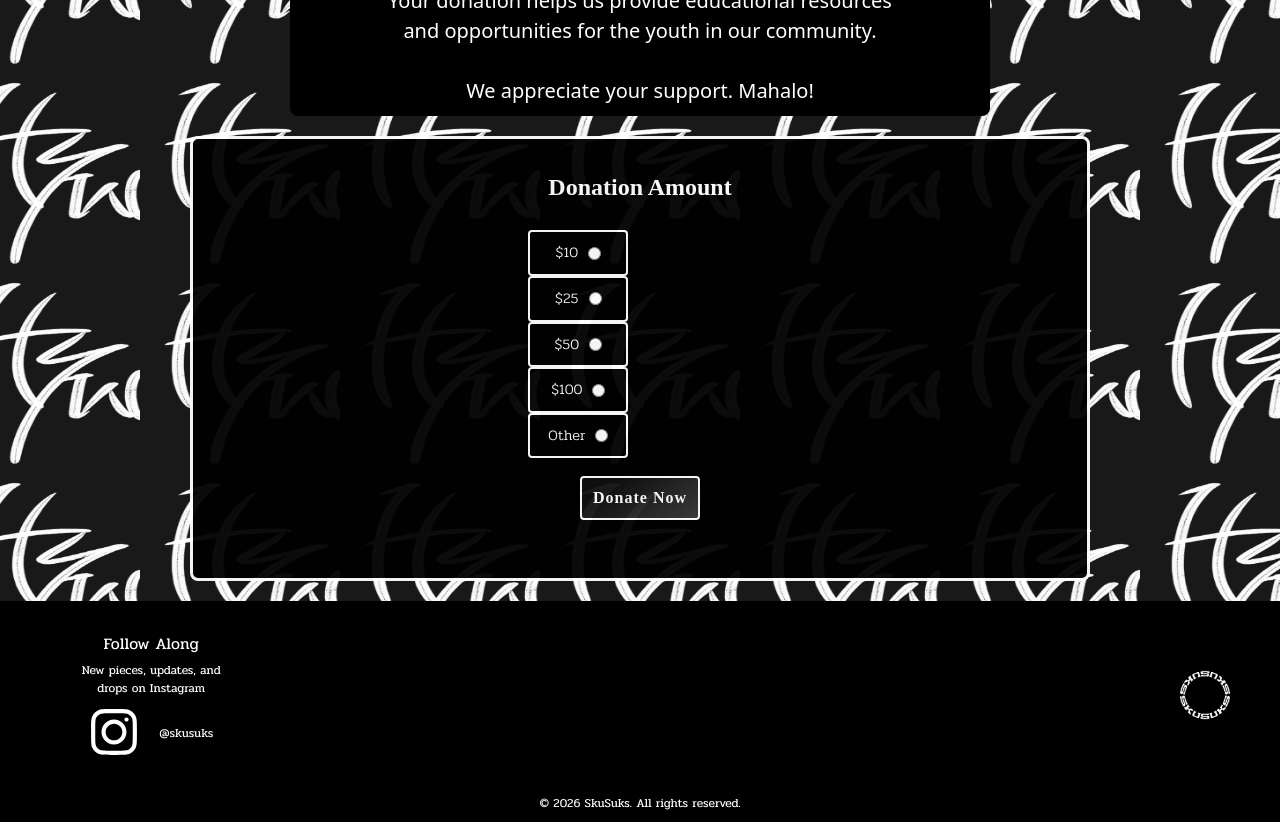
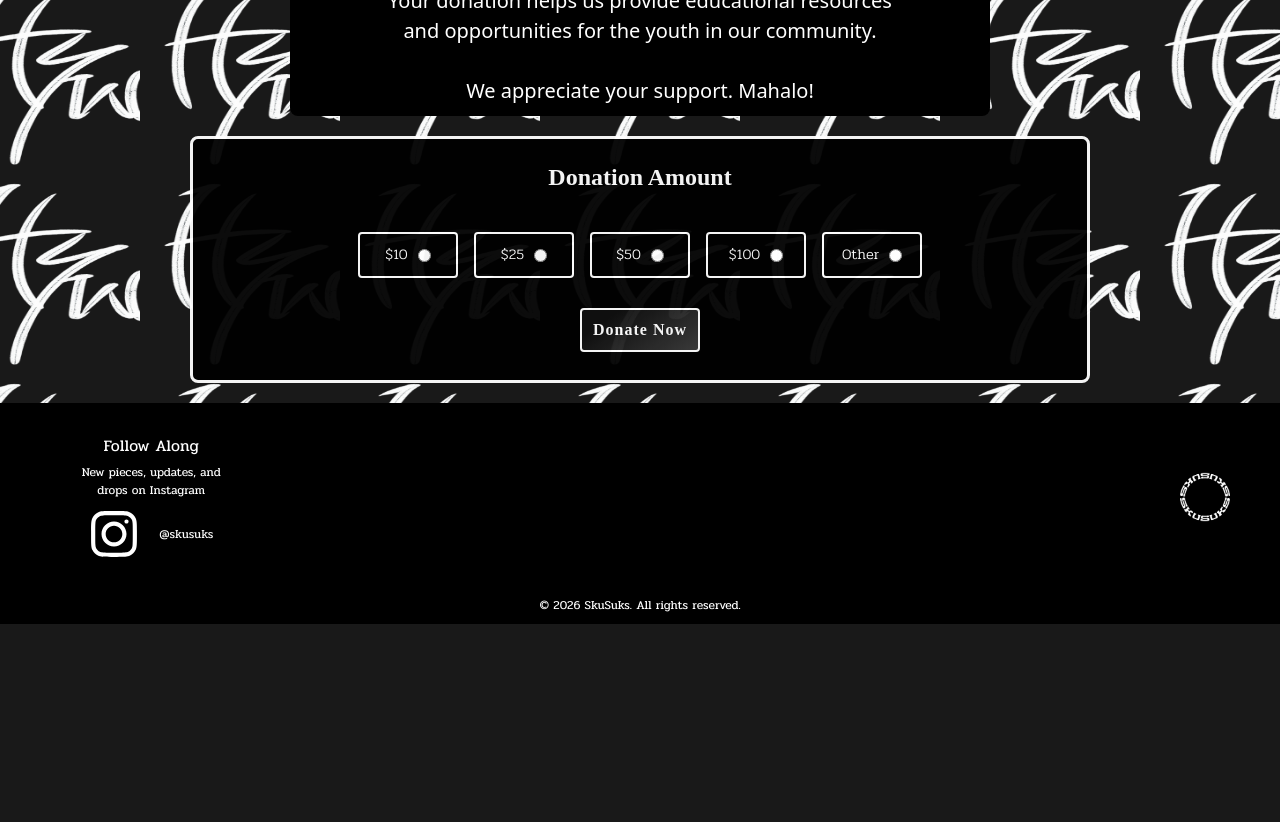
Before and after one commit to bconard36/SkuSuks-TypeScript, a React (Vite) app: page /donate in a window 1280 px wide. Shown: the part 880-1702 px from the top of the page. After the commit the page ends 1504 px from the top, so only its background shows below. Built offline with nearby package versions, Linux system fonts and the light colour scheme; a web font is replaced by a local one.

Commit message:
refactor: added responsive layout to donate radio button form

```diff
--- a/src/styles/pages.css
+++ b/src/styles/pages.css
@@ -164,6 +164,7 @@ input {
 .donation-container {
   display: flex;
   flex-direction: column;
+  justify-content: center;
   align-items: center;
   gap: 20px;
   border: 3px solid #fff;
@@ -177,18 +178,6 @@ input {
 }
 
 /* Style Rules for Donate Radio Buttons */
-.donation-selection {
-  display: flex;
-  flex-direction: column;
-  align-items: center;
-  gap: 20px;
-  background: #000;
-  width: 100%;
-  margin: 0;
-  padding-bottom: 20px;
-  margin: 10px auto;
-  border: none;
-}
 
 /* Donate Button */
 .btn-donate {
@@ -213,11 +202,30 @@ input {
   color: #fff;
 }
 
+.donate-form {
+  display: flex;
+  flex-direction: column;
+  align-items: center;
+  justify-content: center;
+  width: 100%;
+  gap: 12px;
+}
+
+.donation-options {
+  width: 100%;
+  display: flex;
+  flex-direction: column;
+  align-items: center;
+  justify-content: center;
+  gap: 12px;
+}
+
 .donate-button-container {
   min-height: 10vh;
   display: flex;
   justify-content: center;
   align-items: center;
+  width: 100%;
 }
 
 /* Reset Safari's default legend styles */
@@ -239,22 +247,14 @@ input {
 }
 
 /* Safari flexbox alignment fix */
-.donation-selection {
-  display: flex;
-  flex-direction: column;
-  align-items: center;
-  justify-content: center;
-  gap: 20px;
-  background: #000;
-  width: 100%;
-}
 
 /* Safari label and input spacing fixes */
 .donation-label {
   display: flex;
+  flex-direction: row;
   align-items: center;
   gap: 10px;
-  margin: 0;
+  margin: 0 auto;
   padding: 0;
   width: 100%;
   justify-content: center;
@@ -345,6 +345,14 @@ input {
   #donation-legend {
     font-size: 1.25rem;
   }
+
+  .donation-options {
+    flex-direction: row;
+    align-items: center;
+    justify-content: center;
+    flex-wrap: wrap;
+    gap: 12px 16px;
+  }
 }
 
 /* Style Rules for Desktop Viewport */
@@ -417,6 +425,14 @@ input {
     font-size: 1.5rem;
   }
 
+  .donation-options {
+    flex-direction: row;
+    align-items: center;
+    justify-content: center;
+    flex-wrap: wrap;
+    gap: 12px 16px;
+  }
+
   .donation-selection {
     display: flex;
     flex-direction: row;
```
